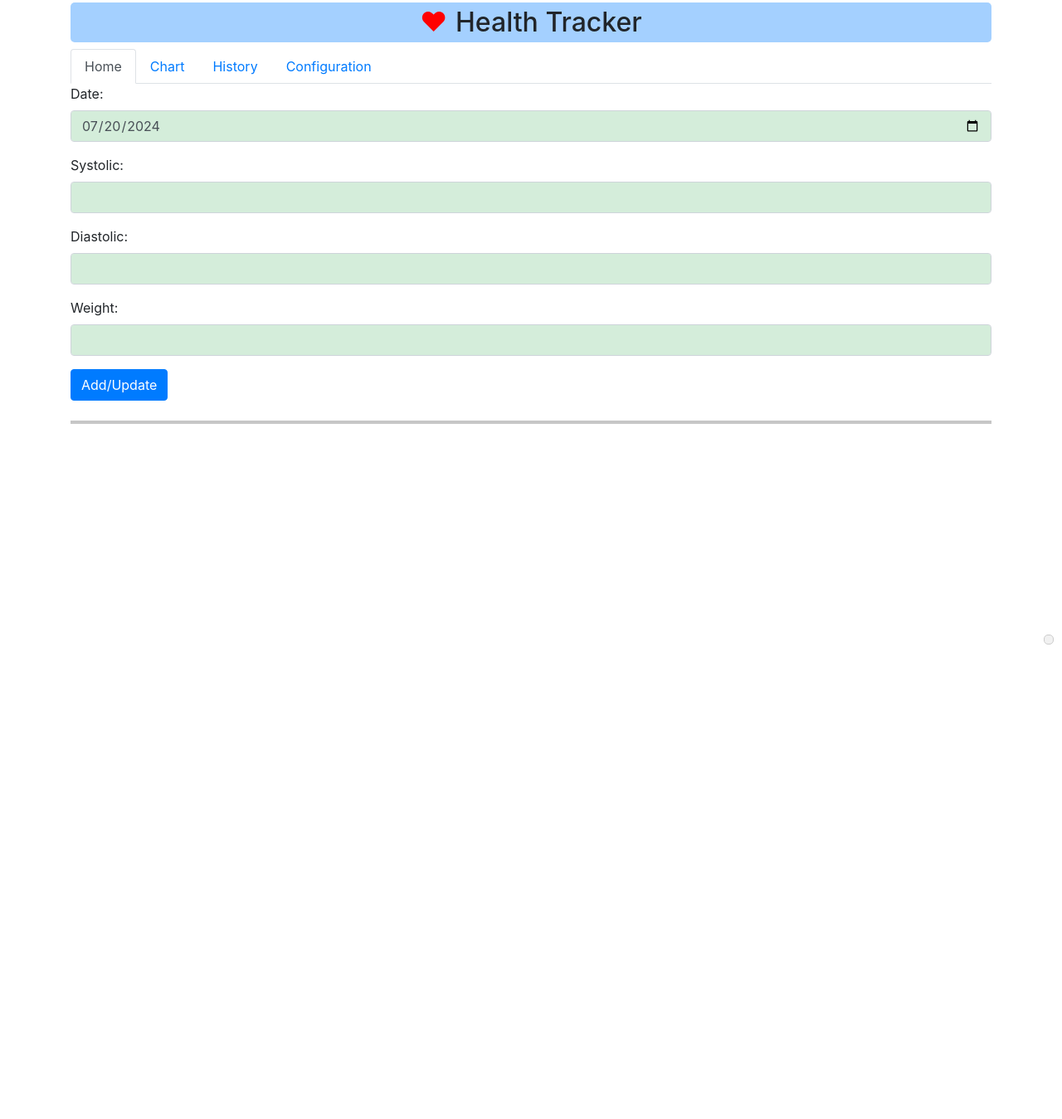
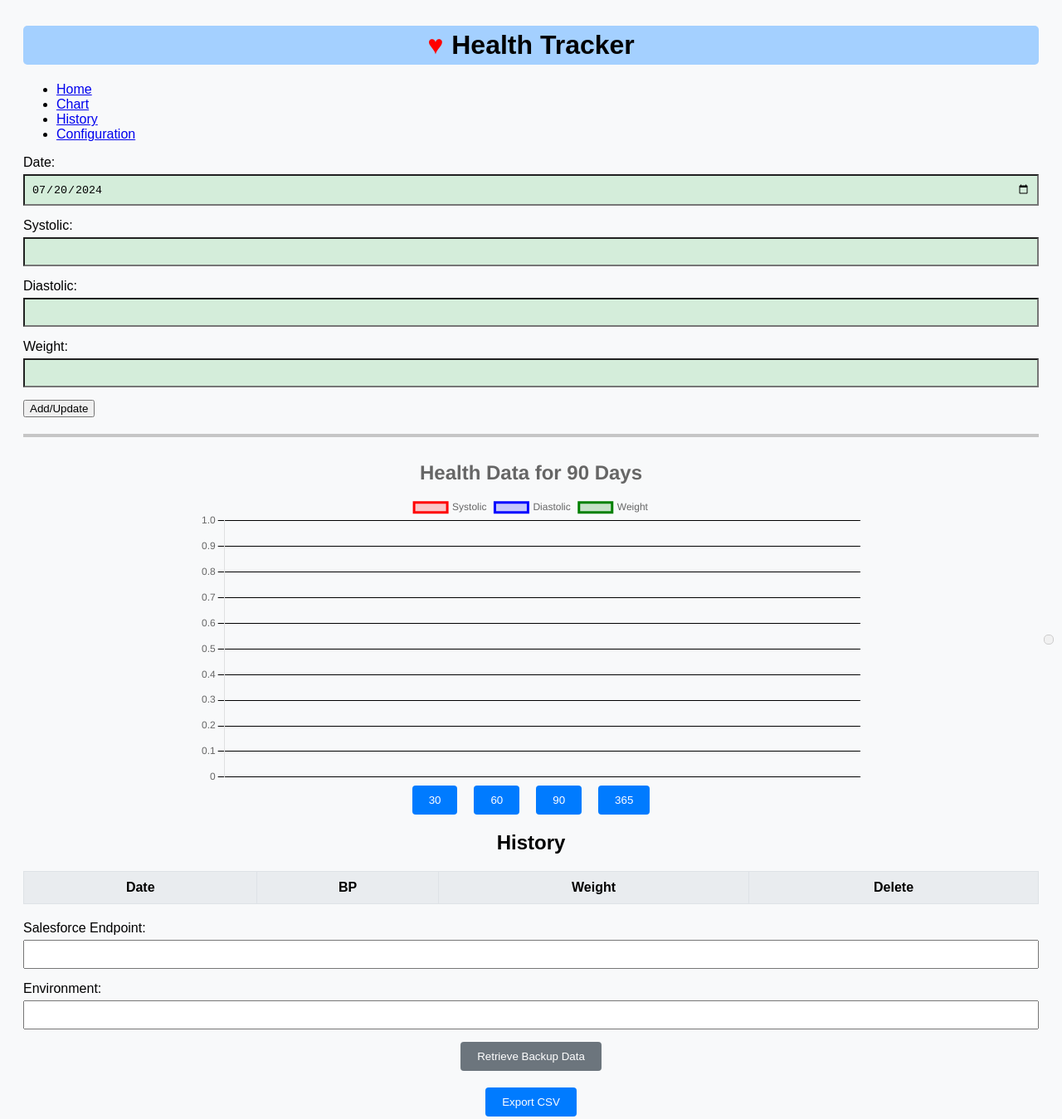
Before and after one commit to john-wrightsman/HealthTracker, a plain HTML site: page index.html in a window 1280 px wide. Shown: the part 13-1362 px from the top of the page at 83% size. Before the commit the page ends 800 px from the top, so only its background shows below. Drawn offline with nearby package versions, Linux system fonts and the light colour scheme.

Commit message:
grr bootstrap

```diff
--- a/index.html
+++ b/index.html
@@ -5,7 +5,7 @@
     <meta charset="UTF-8">
     <title>Health Data Visualization</title>
     <meta name="viewport" content="width=device-width, initial-scale=1.0">
-    <link rel="stylesheet" href="https://stackpath.bootstrapcdn.com/bootstrap/4.5.2/css/bootstrap.min.css">
+    <link rel="stylesheet" href="styles.css">
     <script src="https://cdn.jsdelivr.net/npm/chart.js"></script>
     <style>
         .chart-container {
@@ -212,10 +212,8 @@
 
     <div id="version-container"></div>
 
-    <script src="./script.js"></script>
+    <script src="script.js"></script>
     <script src="https://cdnjs.cloudflare.com/ajax/libs/lz-string/1.4.4/lz-string.min.js"></script>
-    <!-- <script src="https://code.jquery.com/jquery-3.5.1.slim.min.js"></script> -->
-    <script src="https://stackpath.bootstrapcdn.com/bootstrap/4.5.2/js/bootstrap.min.js"></script>
 </body>
 
 </html>
--- /dev/null
+++ b/styles.css
@@ -0,0 +1,165 @@
+body {
+    font-family: Arial, sans-serif;
+    padding: 20px;
+    background-color: #f8f9fa;
+}
+
+.chart-container {
+    max-width: 800px;
+    margin: 0 auto;
+}
+
+.button-container {
+    display: flex;
+    justify-content: center;
+    margin-bottom: 20px;
+}
+
+.button-container button {
+    margin: 0 10px;
+    padding: 10px 20px;
+    background-color: #007bff;
+    color: white;
+    border: none;
+    border-radius: 4px;
+    cursor: pointer;
+}
+
+.button-container button.active {
+    background-color: #4CAF50;
+}
+
+.button-container button:hover {
+    background-color: #0056b3;
+}
+
+.responsive-table th,
+.responsive-table td {
+    white-space: nowrap;
+}
+
+.new-record {
+    background-color: #d4edda;
+}
+
+.editing-record {
+    background-color: #fff3cd;
+}
+
+.medium-heading {
+    font-size: 2rem;
+    text-align: center;
+}
+
+.small-heading {
+    font-size: 1.5rem;
+    text-align: center;
+}
+
+.header {
+    background-color: #a4d0ff;
+    padding: 5px;
+    border-radius: 5px;
+    margin-top: 0.5em;
+    display: flex;
+    align-items: center;
+    justify-content: center;
+}
+
+.header::before {
+    content: "\2665";
+    font-size: 2rem;
+    margin-right: 10px;
+    color: red;
+}
+
+.divider {
+    width: 100%;
+    height: 0.25em;
+    background-color: #c6c6c6;
+    margin: 20px 0;
+}
+
+#alertContainer {
+    position: fixed;
+    bottom: 0;
+    left: 50%;
+    transform: translateX(-50%);
+    z-index: 1050;
+    display: none;
+    width: 80%;
+    max-width: 500px;
+    margin-bottom: 1em;
+    background-color: #d4edda;
+    border: 1px solid #c3e6cb;
+    padding: 10px;
+    border-radius: 4px;
+}
+
+#alertContainer .close {
+    background: none;
+    border: none;
+    font-size: 1.2em;
+    cursor: pointer;
+    padding: 0;
+    margin-left: 10px;
+}
+
+#version-container {
+    position: fixed;
+    bottom: 10px;
+    right: 10px;
+    background: #f1f1f1;
+    padding: 5px;
+    border: 1px solid #ccc;
+    border-radius: 5px;
+}
+
+.form-group {
+    margin-bottom: 15px;
+}
+
+.form-group label {
+    display: block;
+    margin-bottom: 5px;
+}
+
+.form-group input {
+    width: 100%;
+    padding: 8px;
+    box-sizing: border-box;
+}
+
+button.btn-primary {
+    background-color: #007bff;
+    color: white;
+    border: none;
+    padding: 10px 20px;
+    cursor: pointer;
+    border-radius: 4px;
+}
+
+button.btn-primary:hover {
+    background-color: #0056b3;
+}
+
+button:disabled {
+    background-color: #6c757d;
+    cursor: not-allowed;
+}
+
+.table {
+    width: 100%;
+    border-collapse: collapse;
+    margin: 20px 0;
+}
+
+.table th,
+.table td {
+    padding: 10px;
+    border: 1px solid #dee2e6;
+}
+
+.table th {
+    background-color: #e9ecef;
+}
```
